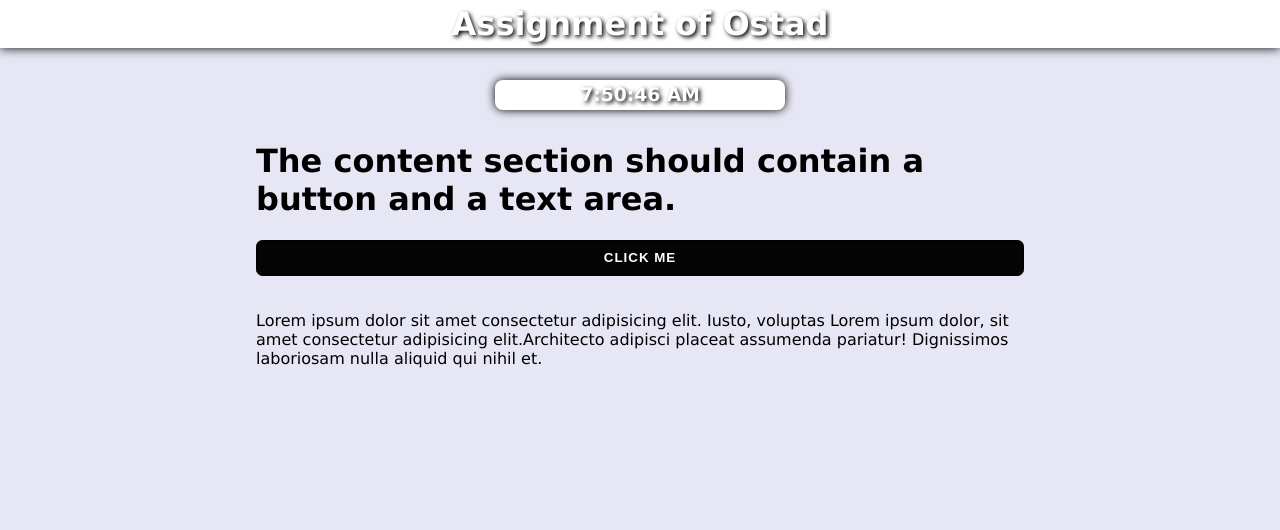
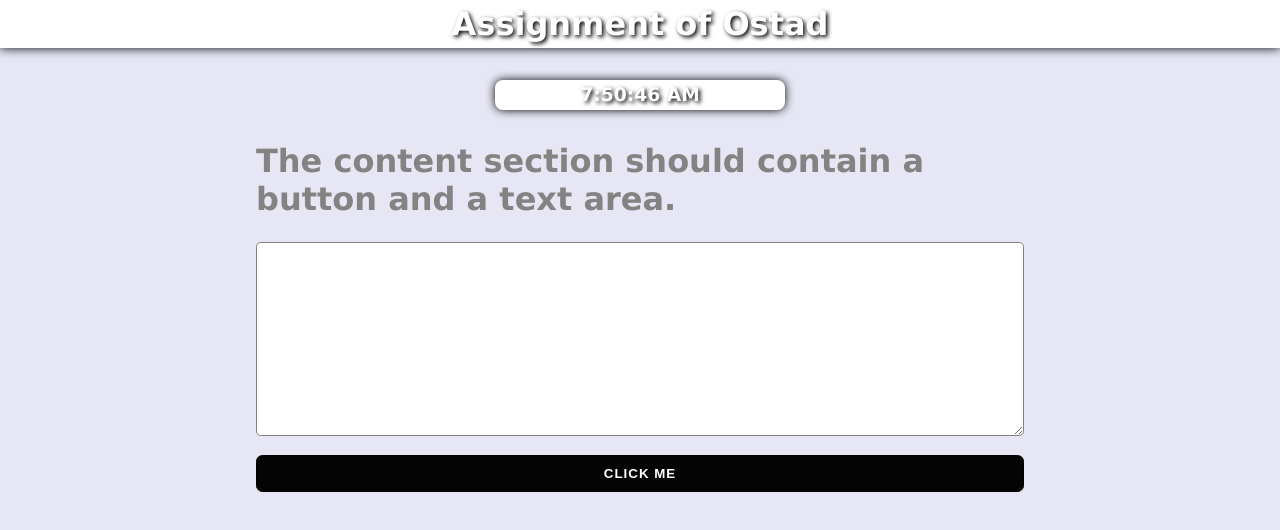
Before and after one commit to minhajul-im/Practice-React-Next, a React (Vite) app in the folder Module-5/: page / in a window 1280 px wide. Shown: the top 530 px of the page. Built offline with nearby package versions, Linux system fonts and the light colour scheme.

Commit message:
functionality

```diff
--- a/Module-5/src/layout/Page.jsx
+++ b/Module-5/src/layout/Page.jsx
@@ -2,6 +2,7 @@ import classes from "./Page.module.css";
 
 const Page = ({ data }) => {
   const { title, clock, mainTitle, button, text } = data;
+
   return (
     <div>
       <header className={classes.header}>
@@ -9,10 +10,17 @@ const Page = ({ data }) => {
       </header>
       <main className={classes.main}>
         <h3 className={classes.clock}>{clock}</h3>
-        <h1>{mainTitle}</h1>
+        <h1 className={classes.mainHeader}>{mainTitle}</h1>
         <section className={classes.section}>
+          <textarea
+            className={classes.textarea}
+            name=""
+            id=""
+            cols="30"
+            rows="5"
+          ></textarea>
           <button className={classes.button}>{button}</button>
-          <p>{text}</p>
+          <p className={classes.text}></p>
         </section>
       </main>
       <footer></footer>
--- a/Module-5/src/layout/Page.module.css
+++ b/Module-5/src/layout/Page.module.css
@@ -14,6 +14,13 @@
   cursor: pointer;
 }
 
+/* main  */
+.main {
+  width: 60%;
+  margin: 1rem auto;
+}
+
+/* clock  */
 .clock {
   margin: 2rem auto;
   border-radius: 0.5rem;
@@ -26,10 +33,9 @@
   background-color: #ffffff;
 }
 
-/* main  */
-.main {
-  width: 60%;
-  margin: 1rem auto;
+.mainHeader {
+  color: #838383;
+  margin: 1.5rem 0;
 }
 
 /* section  */
@@ -37,6 +43,18 @@
   display: flex;
   flex-direction: column;
   gap: 1.2rem;
+}
+
+/* textarea */
+.textarea {
+  color: #3e3e3e;
+  letter-spacing: 0.6px;
+  font-size: 1.3rem;
+  line-height: 2rem;
+  outline: none;
+  padding: 1rem;
+  border: 1px solid gray;
+  border-radius: 0.3rem;
 }
 
 /* button  */
@@ -58,3 +76,11 @@
   color: #000000;
   transition-duration: 0.5s;
 }
+
+/* text  */
+.text {
+  color: #3e3e3e;
+  letter-spacing: 0.6px;
+  font-size: 1.3rem;
+  line-height: 2rem;
+}
```
